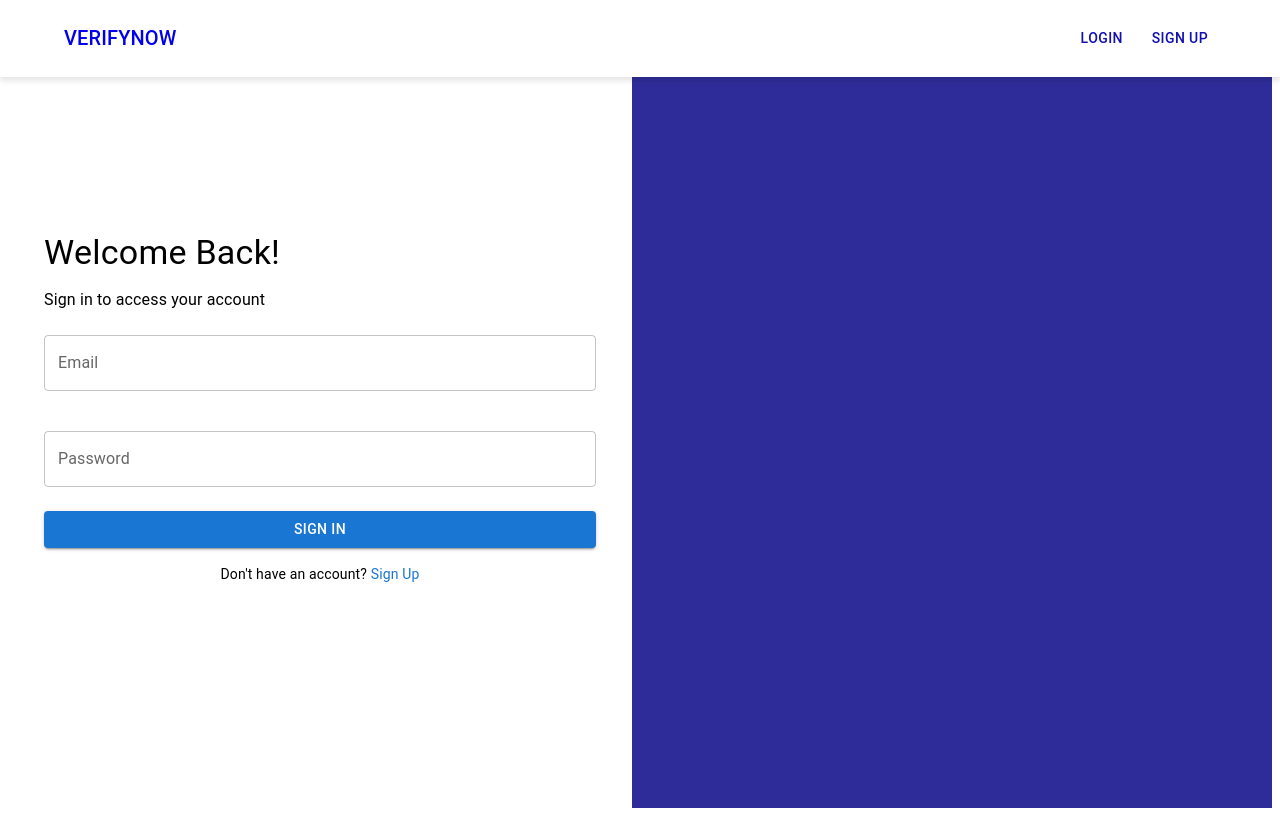
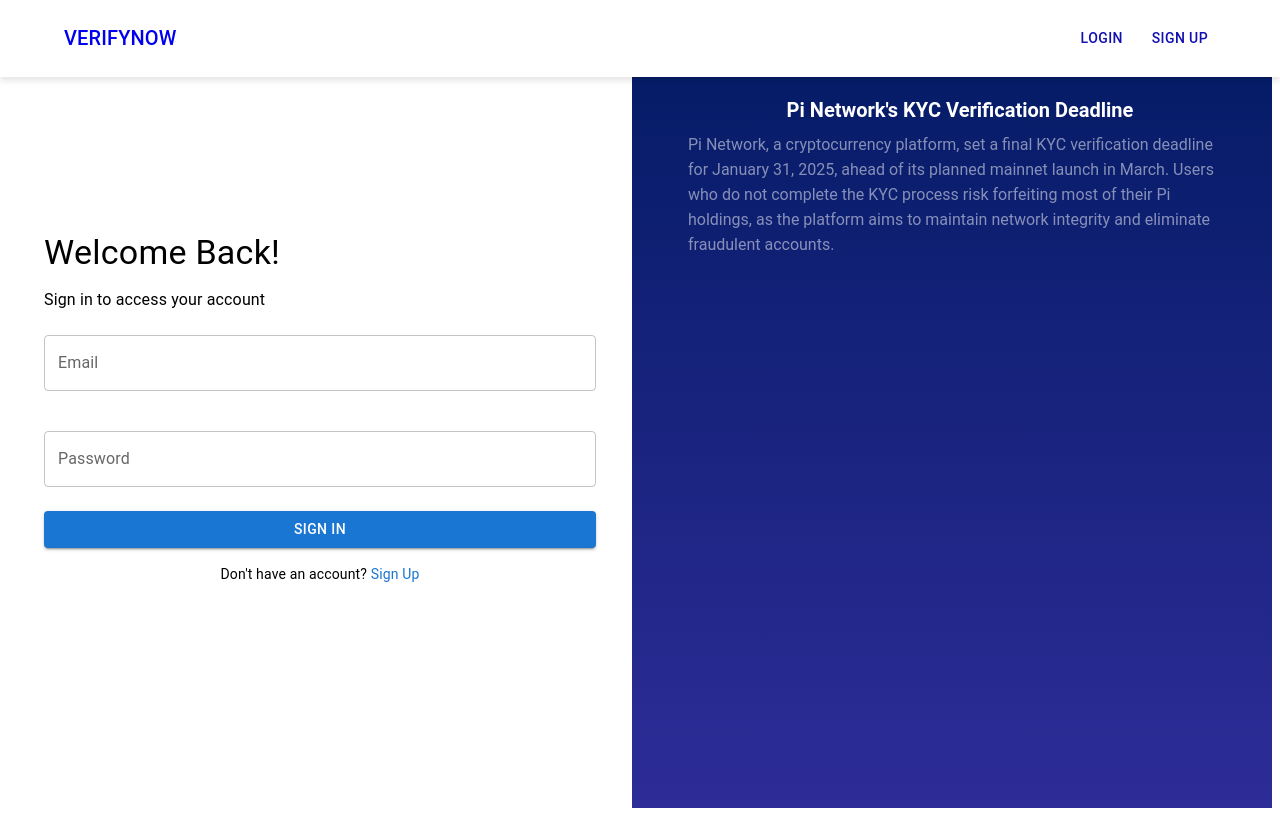
Before and after one commit to BaidyaSworanandaShaan/SmartKYCApp, a Next.js app: page /signin in a window 1280 px wide. Built offline with nearby package versions, Linux system fonts and the light colour scheme; no server answers.

Commit message:
design change

```diff
--- a/app/_variable.scss
+++ b/app/_variable.scss
@@ -11,7 +11,7 @@
 $text-color: #333;
 $primary-color--dark: #2e2c98;
 // Font Variables
-$font-family: "Montserrat", sans-serif;
+$font-family: "Roboto","Helvetica","Arial",sans-serif;
 $font-size-base: 16px;
 
 // Spacing Variables
--- a/app/signin/page.js
+++ b/app/signin/page.js
@@ -182,7 +182,9 @@
         {/* Banner Section */}
         <Grid item xs={6} className="signin--banner">
           <div className="slider-item">
-            {/* Add Image or Background here */}
+            <h2>What's new?</h2>
+            <h3>Pi Network's KYC Verification Deadline</h3>
+            <p>Pi Network, a cryptocurrency platform, set a final KYC verification deadline for January 31, 2025, ahead of its planned mainnet launch in March. Users who do not complete the KYC process risk forfeiting most of their Pi holdings, as the platform aims to maintain network integrity and eliminate fraudulent accounts.</p>
           </div>
         </Grid>
       </Grid>
--- a/app/signin/signin.scss
+++ b/app/signin/signin.scss
@@ -15,7 +15,7 @@
     }
   }
   &--banner {
-    background-color: $primary-color--dark;
+    background: linear-gradient( 0deg, #2e2c98 0%, #011a62 100%);
     display: flex;
     flex-direction: column;
     justify-content: center;
--- a/app/signup/page.js
+++ b/app/signup/page.js
@@ -212,7 +212,11 @@
           </Container>
         </Grid>
         <Grid item xs={6} className="signup--banner">
-          <div className="slider-item">{/* Add Image or Content Here */}</div>
+          <div className="slider-item">
+            <h2>What's new?</h2>
+            <h3>Pi Network's KYC Verification Deadline</h3>
+            <p>Pi Network, a cryptocurrency platform, set a final KYC verification deadline for January 31, 2025, ahead of its planned mainnet launch in March. Users who do not complete the KYC process risk forfeiting most of their Pi holdings, as the platform aims to maintain network integrity and eliminate fraudulent accounts.</p>
+          </div>
         </Grid>
       </Grid>
 
--- a/app/signup/signup.scss
+++ b/app/signup/signup.scss
@@ -14,7 +14,7 @@
     }
   }
   &--banner {
-    background-color: $primary-color--dark;
+    background: linear-gradient( 0deg, #2e2c98 0%, #011a62 100%);
     display: flex;
     flex-direction: column;
     justify-content: center;
--- a/components/style.scss
+++ b/components/style.scss
@@ -19,6 +19,9 @@
     color: $background-color;
     background-color: $primary-color;
   }
+}
+body{
+  font-family: $font-family;
 }
 .title {
   line-height: 1.4;
@@ -88,8 +91,8 @@
       display: flex;
       align-items: start;
       justify-content: center;
-      width: 60px;
-      height: 60px;
+      // width: 60px;
+      // height: 60px;
 
       svg {
         color: $primary-color;
@@ -99,9 +102,13 @@
     }
     .desc-title {
       font-size: 1.1rem;
+      font-family: $font-family;
+      margin-bottom: 12px;
     }
     .desc-para {
-      margin: 10px 0;
+      font-size: 14px;
+      margin: 8px 0;
+      font-family: $font-family;
     }
     .icon {
       color: #3366ff;
@@ -161,11 +168,11 @@
     font-size: 30px;
     line-height: 1.3;
     text-align: left;
+    margin-bottom: 10px;
   }
   .desc {
     width: 80%;
-
-    margin: 20px 0;
+    margin: 10px 0 20px;
     line-height: 2;
   }
 
@@ -183,6 +190,51 @@
     &:hover {
       transform: scale(1.05); /* Optional: Slightly enlarge on hover */
       box-shadow: 0 8px 16px rgba(0, 0, 0, 0.2); /* Optional: Enhance shadow on hover */
+    }
+  }
+
+
+}
+
+.signup--banner {
+  background-color: linear-gradient( 0deg, #083fbf 0%, #011a62 100%) !important;
+  .slider-item{
+    h2{
+      font-weight: normal;
+      text-align: left;
+      font-size: 30px;
+      margin-bottom: 10px;
+    }
+    h3{
+      font-size: 20px;
+      margin-bottom: 10px;
+    }
+    p{
+      margin-top: 0px;
+      padding: 0px 40px;
+      line-height: 25px;
+      opacity: 0.5;
+    }
+  }
+}
+
+.signin--banner {
+  .slider-item{
+    h2{
+      font-weight: normal;
+      text-align: left;
+      font-size: 30px;
+      margin-bottom: 10px;
+    }
+    h3{
+      font-size: 20px;
+      margin-bottom: 10px;
+    }
+    p{
+      margin-top: 0px;
+      padding: 0px 40px;
+      line-height: 25px;
+      opacity: 0.5;
     }
   }
 }
```
Also changed, not shown: components/SignupBanner.js (+7 -2 lines), assets/images/dashboards.png (added), assets/images/dashboardui.jpeg (added).
